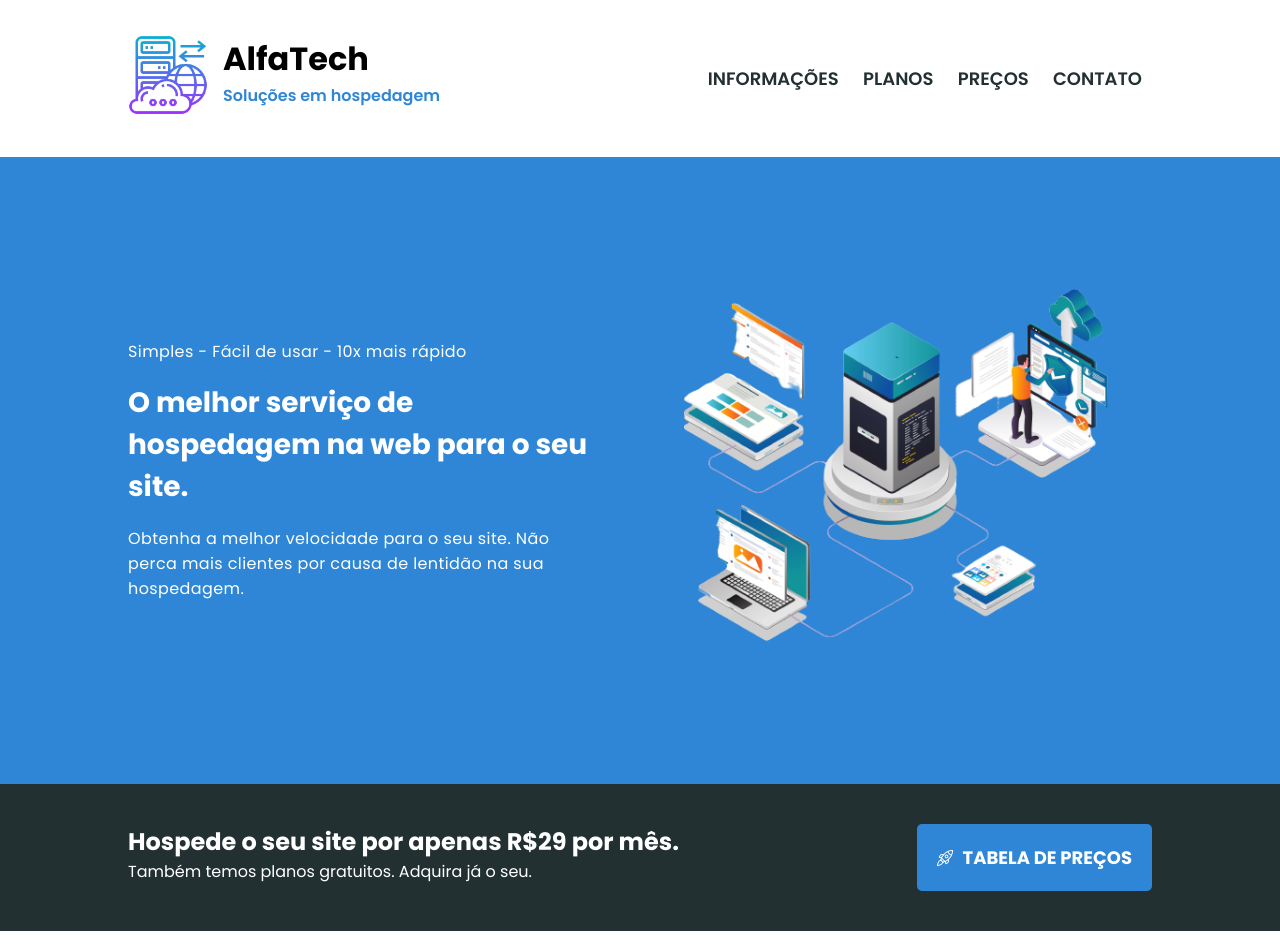
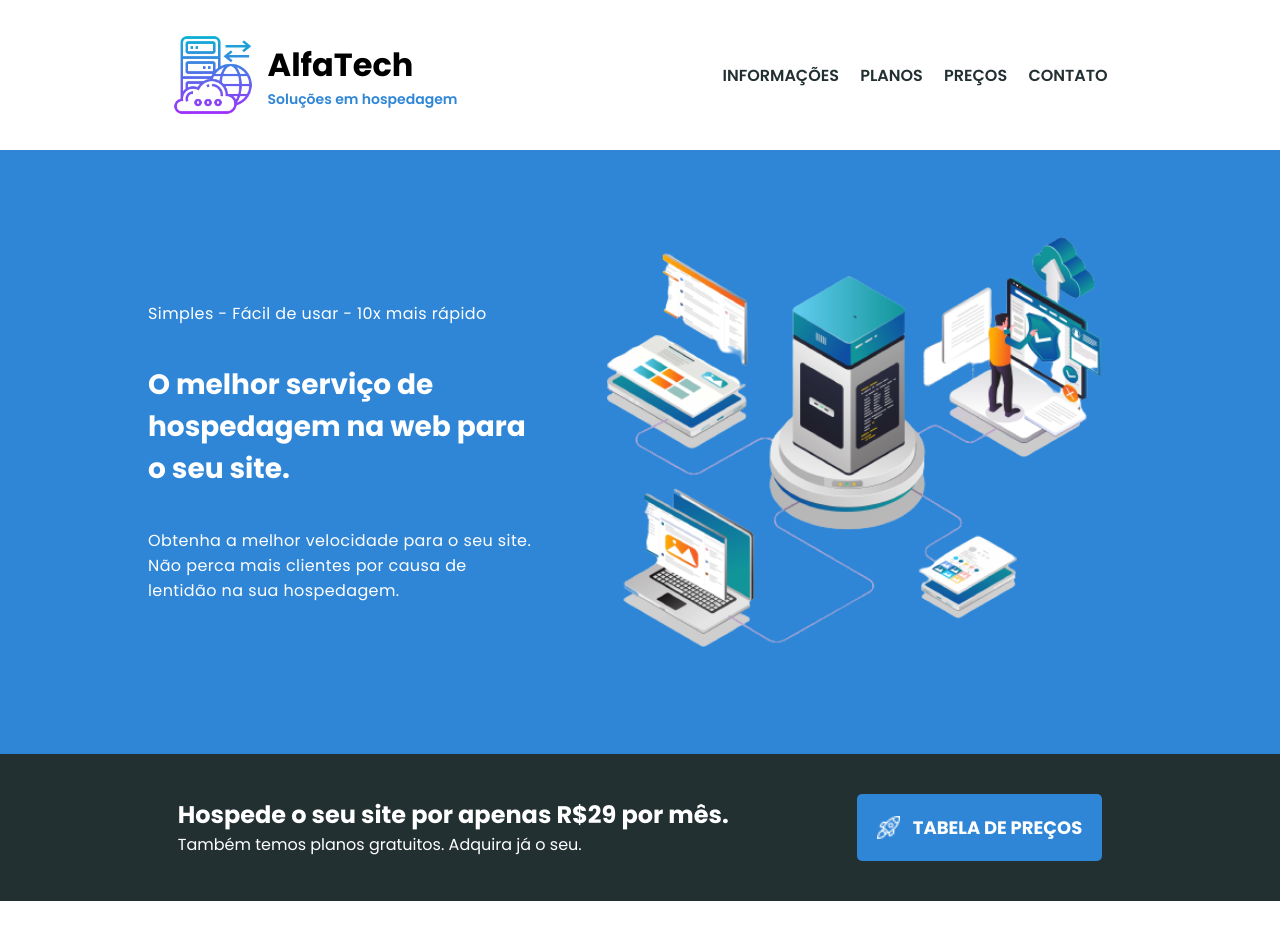
Before and after one commit to JonasCols/provedor-de-hospedagem, a plain HTML site: page index.html in a window 1280 px wide. Shown: the top 952 px of the page. Drawn offline with Linux system fonts and the light colour scheme.

Commit message:
segundo commit

```diff
--- a/css/stylehome.css
+++ b/css/stylehome.css
@@ -9,8 +9,6 @@
     width: 100%;
     max-width: 1024px;
     margin: 0 auto;
-    position: relative;
-    display: table;
 }
 
 .texto-azul {
@@ -18,21 +16,28 @@
 }
 
 .topo {
-    padding: 35px 0;
-    margin-bottom: 7px;
+    width: 100%;
+    background-color: #ffffff;
+    padding: 35px 50px;
+}
+
+.posicao-topo {
+    display: flex;
+    justify-content: space-around;
+    align-items: center;
+    flex-wrap: wrap;
+    gap: 20px;
 }
 
 .topo .logo {
+    width: 285px;
     display: flex;
-    float: left;
+    justify-content: space-between;
+    align-items: center;
 }
 
 .img-logo {
     width: 80px;
-}
-
-.logo div {
-    margin-left: 15px;
 }
 
 .logo div h1 {
@@ -41,32 +46,43 @@
 
 .logo div p {
     font-weight: 600;
-    font-size: 16px;
+    font-size: 14px;
 }
 
 .links-topo {
-    float: right;
-    margin-top: 30px;
+    width: 385px;
+    display: flex;
+    justify-content: space-between;
+    align-items: center;
 }
 
 .links-topo a {
     text-decoration: none;
     color: #233032;
-    font-size: 18px;
+    font-size: 16px;
     font-weight: 600;
-    margin: 0 10px;
 }
 
 .banner {
     background-color: #2f86d6;
-    padding: 100px 0;
+    padding: 50px 0;
+}
+
+.posicao-banner {
+    display: flex;
+    justify-content: space-between;
+    align-items: center;
+    flex-wrap: wrap;
 }
 
 .textos-banner {
     color: #ffffff;
-    float: left;
-    width: 470px;
-    margin: 8% 0;
+    display: flex;
+    flex-direction: column;
+    justify-content: space-between;
+    padding: 10px 20px;
+    gap: 20px;
+    flex: 1 1 300px;
 }
 
 .textos-banner h2 {
@@ -79,9 +95,12 @@
     letter-spacing: 0.4px;
 }
 
+.img-banner img {
+    width: 100%;
+}
+
 .img-banner {
-    width: 50%;
-    float: right;
+    flex: 1 1 468px;
 }
 
 .anuncio1 {
@@ -97,9 +116,19 @@
     padding: 40px 0;
 }
 
+.posicao-anuncio {
+    display: flex;
+    justify-content: space-between;
+    align-items: center;
+    flex-wrap: wrap;
+    gap: 20px;
+    padding: 0 20px;
+}
+
 .textos-anuncio {
-    float: left;
     width: 600px;
+    flex: 1 1 533;
+    margin: 0 auto;
 }
 
 .btn-anuncio1 {
@@ -111,22 +140,25 @@
 }
 
 .btn-anuncio1, .btn-anuncio2 {
-    width: 235px;
-    float: right;
+    width: 245px;
     padding: 20px;
-    position: relative;
+    margin: 0 auto;
     border-radius: 5px;
-    color: #ffffff;
-    text-decoration: none;
     font-weight: 700;
     font-size: 18px;
-    text-align: right;
+    display: flex;
+    justify-content: space-between;
+    align-items: center;
+    cursor: pointer;
+}
+
+.btn-anuncio1 a, .btn-anuncio2 a {
+    text-decoration: none;
+    color: #ffffff;
 }
 
 .img-btn-anuncio {
-    position: absolute;
-    left: 20px;
-    top: 39%;
+    width: 23px;
 }
 
 #informacoes {
@@ -134,7 +166,8 @@
 }
 
 #informacoes div h2{
-    width: 900px;
+    width: 100%;
+    max-width: 900px;
     text-align: center;
     margin: 0 auto;
     font-size: 30px;
@@ -143,11 +176,13 @@
 
 .boxes-informacoes {
     display: flex;
+    justify-content: space-between;
 }
 
 .box-infor {
-    width: 33.3%;
+    width: 30%;
     text-align: center;
+    padding: 0 10px;
 }
 
 .box-infor p {
@@ -162,7 +197,7 @@
 
 #planos {
     background-color: #f6f6f6;
-    padding: 100px 0;
+    padding: 100px 10px;
 }
 
 #planos div h2 {
--- a/css/styletabeladeprecos.css
+++ b/css/styletabeladeprecos.css
@@ -8,8 +8,6 @@
     width: 100%;
     max-width: 1024px;
     margin: 0 auto;
-    position: relative;
-    display: table;
 }
 
 .texto-azul {
@@ -21,22 +19,27 @@
 }
 
 .topo {
+    width: 100%;
     padding: 35px 0;
-    margin-bottom: 7px;
     background-color: #2f86d6;
+}
+.posicao-topo {
+    display: flex;
+    justify-content: space-around;
+    align-items: center;
+    flex-wrap: wrap;
+    gap: 20px;
 }
 
 .topo .logo {
+    width: 285px;
     display: flex;
-    float: left;
+    justify-content: space-between;
+    align-items: center;
 }
 
 .img-logo {
     width: 80px;
-}
-
-.logo div {
-    margin-left: 15px;
 }
 
 .logo div h1 {
@@ -45,12 +48,14 @@
 
 .logo div p {
     font-weight: 600;
-    font-size: 16px;
+    font-size: 14px;
 }
 
 .links-topo {
-    float: right;
-    margin-top: 30px;
+    width: 385px;
+    display: flex;
+    justify-content: space-between;
+    align-items: center;
 }
 
 .links-topo a {
@@ -58,7 +63,6 @@
     color: #ffffff;
     font-size: 18px;
     font-weight: 600;
-    margin: 0 10px;
 }
 
 .fundo-opaco {
@@ -71,7 +75,7 @@
 
 .tabela {
     margin: 0 auto;
-
+    width: 100%;
 }
 
 table {
--- a/index.html
+++ b/index.html
@@ -15,7 +15,7 @@
 <body>
 
     <div class="topo">
-        <div class="area-limite">
+        <div class="posicao-topo">
             <div class="logo">
                 <img class="img-logo" src="assets/logo-icone.png" alt="Logo" />
                 <div>
@@ -33,24 +33,27 @@
     </div>
 
     <div class="banner">
-        <div class="area-limite">
+        <div class="area-limite posicao-banner">
             <div class="textos-banner">
                 <p>Simples - Fácil de usar - 10x mais rápido</p>
                 <h2>O melhor serviço de hospedagem na web para o seu site.</h2>
                 <p>Obtenha a melhor velocidade para o seu site. Não perca mais clientes por causa de lentidão na sua hospedagem.</p>
             </div>
-            <img class="img-banner" src="assets/imagem-banner.png" alt="Servidor Banner" />
+            <div class="img-banner">
+                <img src="assets/imagem-banner.png" alt="Servidor Banner" />
+            </div>
         </div>
     </div>
 
     <div class="anuncio1">
-        <div class="area-limite">
+        <div class="area-limite posicao-anuncio">
             <div class="textos-anuncio">
                 <h2>Hospede o seu site por apenas R$29 por mês.</h2>
                 <p>Também temos planos gratuitos. Adquira já o seu.</p>
             </div>
-            <div>
-                <a class="btn-anuncio1" href="html/tabeladeprecos.html"><img class="img-btn-anuncio" src="assets/icone-foguete.png" alt="Foguete" />TABELA DE PREÇOS</a>
+            <div class="btn-anuncio1">
+                <img class="img-btn-anuncio" src="assets/icone-foguete.png" alt="Foguete" />
+                <a href="html/tabeladeprecos.html">TABELA DE PREÇOS</a>
             </div>
         </div>
     </div>
@@ -143,12 +146,12 @@
     </div>
 
     <div class="anuncio2">
-        <div class="area-limite">
+        <div class="area-limite posicao-anuncio">
             <div class="textos-anuncio">
                 <h2>Mais de 20.000 pessoas confiam na AlfaTech! Seja um deles você também!</h2>
             </div>
-            <div>
-                <a class="btn-anuncio2" href="html/tabeladeprecos.html"><img class="img-btn-anuncio" src="assets/icone-foguete.png" alt="Foguete" />TABELA DE PREÇOS</a>
+            <div class="btn-anuncio2">
+                <a href="html/tabeladeprecos.html"><img class="img-btn-anuncio" src="assets/icone-foguete.png" alt="Foguete" />TABELA DE PREÇOS</a>
             </div>
         </div>
     </div>
```
Also changed, not shown: html/tabeladeprecos.html (+1 -1 lines).
